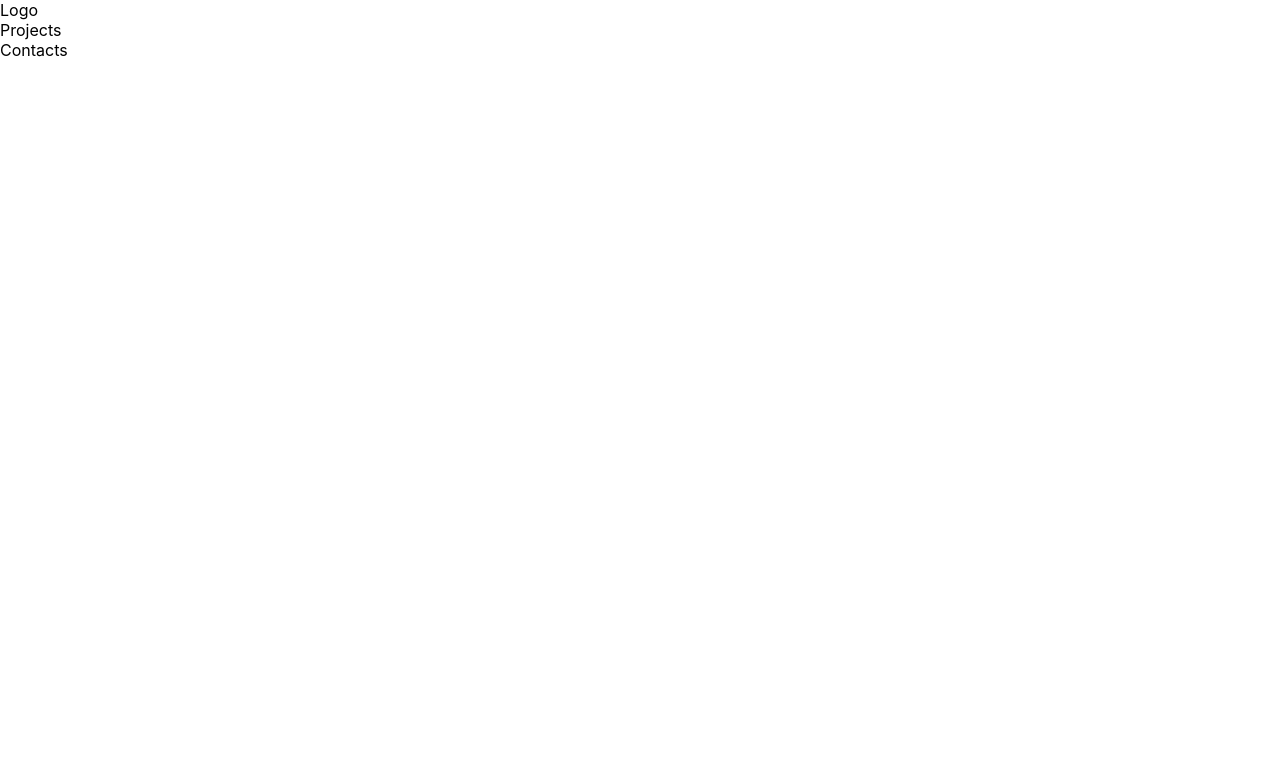
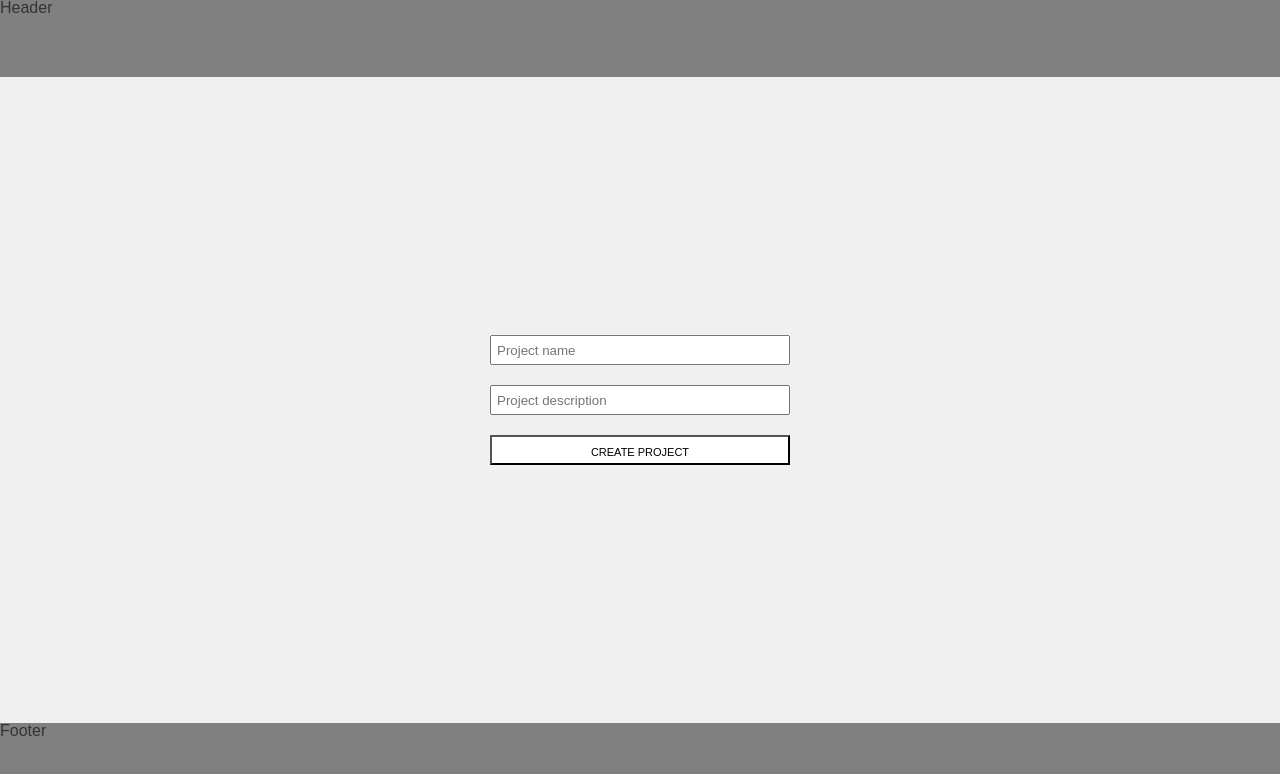
Before and after one commit to mirafedas/canvas-cms, a Nuxt app: page / in a window 1280 px wide. Shown: the top 774 px of the page. Built offline with nearby package versions, Linux system fonts and the light colour scheme.

Commit message:
startPage added

```diff
--- a/assets/scss/main.scss
+++ b/assets/scss/main.scss
@@ -1,2 +1,11 @@
 @import "vars";
 @import "normalize";
+
+html, body {
+  height: 100%;
+}
+
+body {
+  display: flex;
+  flex-direction: column;
+}
--- /dev/null
+++ b/components/StartPage.vue
@@ -0,0 +1,46 @@
+<template>
+  <form ref="projectNameAndDescription">
+    <input type="text" placeholder="Project name" v-model="projectName" />
+    <input type="text" placeholder="Project description" v-model="projectDesc" />
+    <button @click.prevent="createProject">
+      Create project
+    </button>
+  </form>
+</template>
+
+<script>
+export default {
+  data: () => {
+    return {
+      projectName: '',
+      projectDesc: ''
+    }
+  },
+  methods: {
+    createProject () {
+      // eslint-disable-next-line no-console
+      console.log(this.projectDesc, this.projectName)
+    }
+  }
+}
+</script>
+
+<style lang="scss" scoped>
+form {
+  display: flex;
+  flex-direction: column;
+  width: 300px;
+}
+
+input {
+  height: 30px;
+  margin: 10px 0;
+  padding: 5px;
+}
+
+button {
+  height: 30px;
+  margin: 10px 0;
+  text-transform: uppercase;
+}
+</style>
--- a/layouts/default.vue
+++ b/layouts/default.vue
@@ -1,5 +1,5 @@
 <template>
-  <div>
+  <div class="wrapper">
     <nuxt />
   </div>
 </template>
@@ -16,37 +16,21 @@ html {
   box-sizing: border-box;
 }
 
+html, body, #__nuxt, #__layout {
+  height: 100%;
+}
+
+#__layout {
+  display: flex;
+  flex-direction: column;
+}
+
 *, *:before, *:after {
   box-sizing: border-box;
   margin: 0;
 }
 
-.button--green {
-  display: inline-block;
-  border-radius: 4px;
-  border: 1px solid #3b8070;
-  color: #3b8070;
-  text-decoration: none;
-  padding: 10px 30px;
-}
-
-.button--green:hover {
-  color: #fff;
-  background-color: #3b8070;
-}
-
-.button--grey {
-  display: inline-block;
-  border-radius: 4px;
-  border: 1px solid #35495e;
-  color: #35495e;
-  text-decoration: none;
-  padding: 10px 30px;
-  margin-left: 15px;
-}
-
-.button--grey:hover {
-  color: #fff;
-  background-color: #35495e;
+.wrapper {
+  height: 100%;
 }
 </style>
--- a/package.json
+++ b/package.json
@@ -23,9 +23,10 @@
     "eslint": "^5.16.0",
     "eslint-config-prettier": "^6.9.0",
     "eslint-friendly-formatter": "^4.0.1",
-    "eslint-loader": "^2.2.1",
     "eslint-plugin-prettier": "^3.1.2",
     "eslint-plugin-vue": "^5.2.3",
-    "prettier": "^1.19.1"
+    "node-sass": "^4.13.1",
+    "prettier": "^1.19.1",
+    "sass-loader": "^8.0.2"
   }
 }
--- a/pages/index.vue
+++ b/pages/index.vue
@@ -1,24 +1,66 @@
 <template>
   <div class="main-wrapper">
+    <div class="main-content">
       <header>
-      Logo
+        Header
       </header>
       <main>
-      Projects
+        <StartPage />
       </main>
       <footer>
-      Contacts
+        Footer
       </footer>
+    </div>
   </div>
 </template>
 
 <script>
+import StartPage from '../components/StartPage'
+
 export default {
   components: {
+    StartPage
   }
 }
 </script>
 
-<style>
+<style lang="scss">
+@import "../assets/scss/main.scss";
+.main-wrapper {
+  height: 100%;
+}
 
+#__nuxt {
+  height: 100%;
+}
+
+#__layout {
+  height: 100%;
+}
+
+.main-content {
+  display: flex;
+  flex-direction: column;
+  height: 100%;
+}
+
+header,
+footer {
+  height: 100px;
+  background-color: grey;
+}
+
+main {
+  display: flex;
+  flex-direction: column;
+  justify-content: center;
+  align-items: center;
+  height: 100%;
+  padding: 4em;
+}
+
+footer {
+  display: flex;
+  justify-self: flex-end;
+}
 </style>
```
Also changed, not shown: 1 other file (tests, documents, lock files or other folders). Lines whose indentation alone changed are shown as unchanged.
